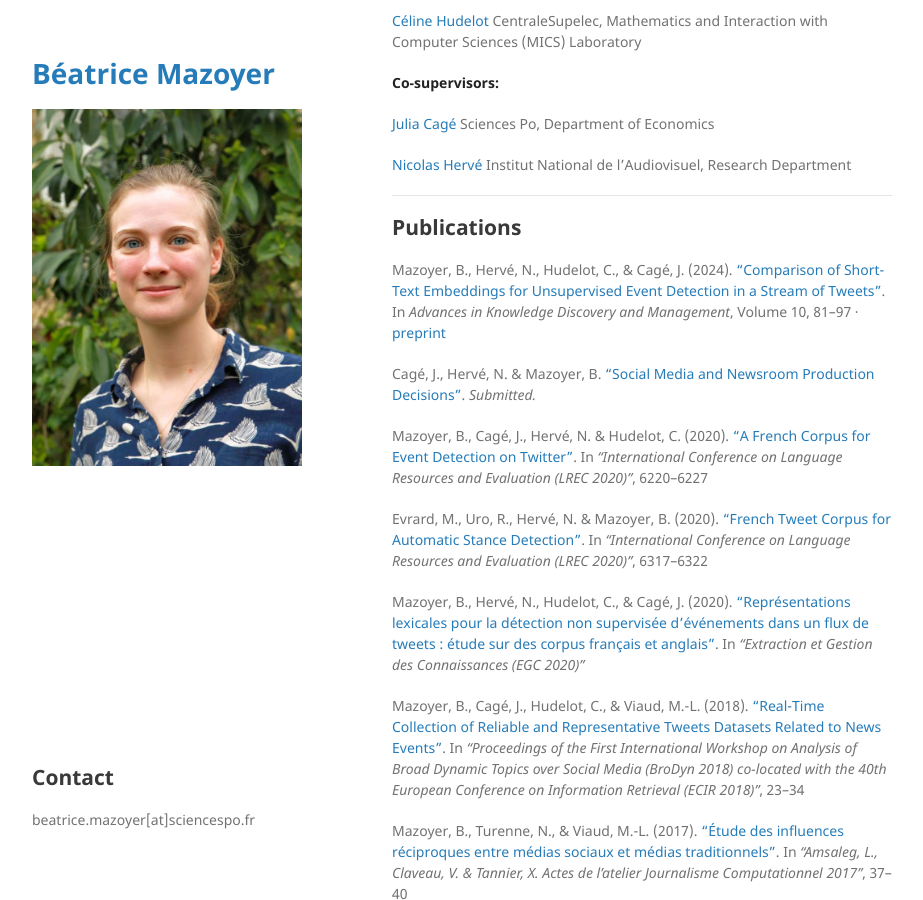
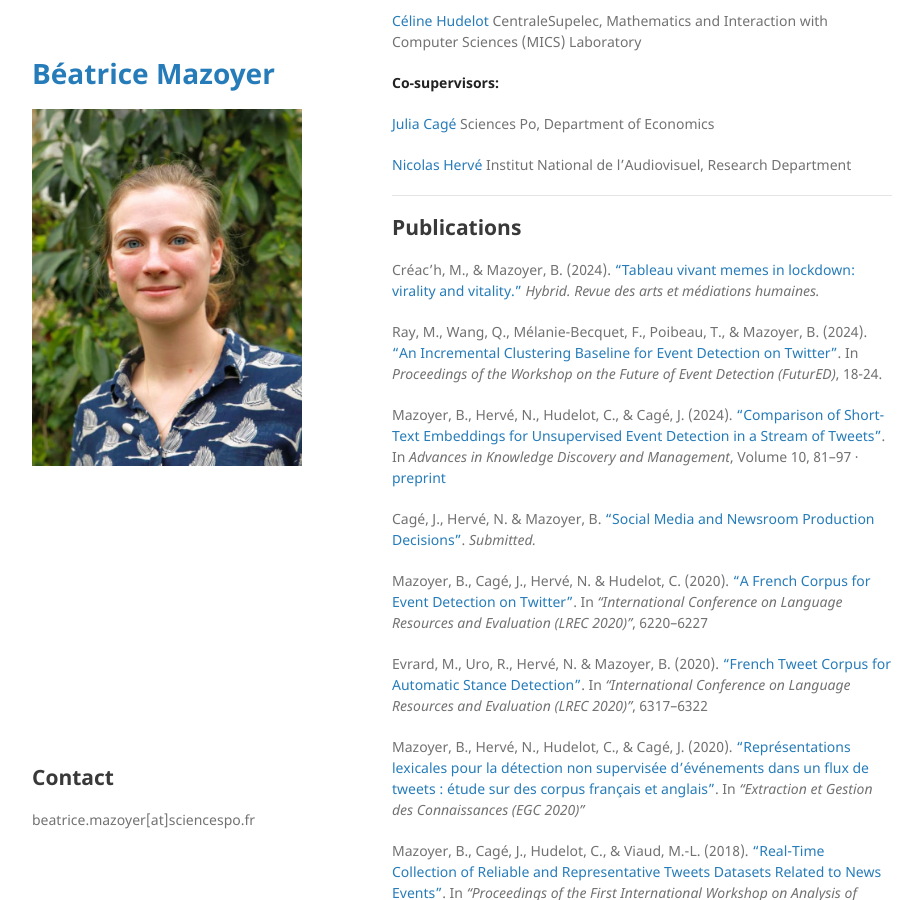
Before and after one commit to bmaz/bmaz.github.io, a Jekyll site: the page built from index.md, in a window 1280 px wide and 900 px high, scrolled down 804 px. Shown: the whole window, without its empty margins (178-1101 px from the left). Built offline with Jekyll 4.4.1, drawn with Linux system fonts in a browser that asks for light colours.

Commit message:
Add recent publications

```diff
--- a/index.md
+++ b/index.md
@@ -42,7 +42,18 @@ and co-supervised by [CentraleSupélec](http://www.centralesupelec.fr/).
 ***
 
 ## Publications
-Mazoyer, B., Hervé, N., Hudelot, C., & Cagé, J. (2024). [“Comparison of Short-Text Embeddings for Unsupervised Event Detection in a Stream of Tweets”](https://link.springer.com/chapter/10.1007/978-3-031-40403-0_4). In *Advances in Knowledge Discovery and Management*, Volume 10, 81–97 · [preprint](assets/img/Short_Text_Embeddings_for_Unsupervised_Event_Detection_in_a_Stream_of_Tweets.pdf)
+
+Créac’h, M., & Mazoyer, B. (2024).
+[“Tableau vivant memes in lockdown: virality and vitality.”](https://journals.openedition.org/hybrid/4745)
+*Hybrid. Revue des arts et médiations humaines.*
+
+Ray, M., Wang, Q., Mélanie-Becquet, F., Poibeau, T., & Mazoyer, B. (2024).
+[“An Incremental Clustering Baseline for Event Detection on Twitter”](https://arxiv.org/abs/2309.11495).
+In *Proceedings of the Workshop on the Future of Event Detection (FuturED)*, 18-24.
+
+Mazoyer, B., Hervé, N., Hudelot, C., & Cagé, J. (2024).
+[“Comparison of Short-Text Embeddings for Unsupervised Event Detection in a Stream of Tweets”](https://link.springer.com/chapter/10.1007/978-3-031-40403-0_4).
+In *Advances in Knowledge Discovery and Management*, Volume 10, 81–97 · [preprint](assets/img/Short_Text_Embeddings_for_Unsupervised_Event_Detection_in_a_Stream_of_Tweets.pdf)
 
 Cagé, J., Hervé, N. & Mazoyer, B. [“Social Media and Newsroom Production
 Decisions”](https://papers.ssrn.com/sol3/papers.cfm?abstract_id=3663899).
```
